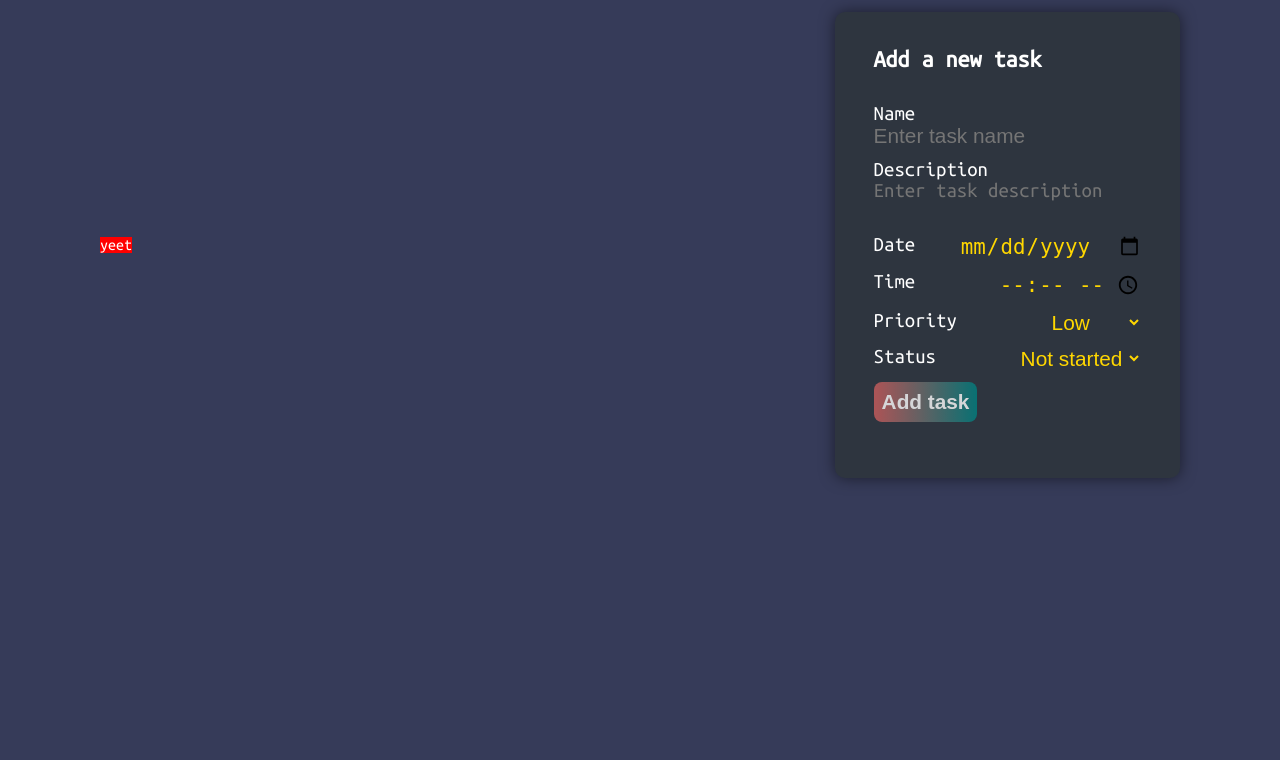
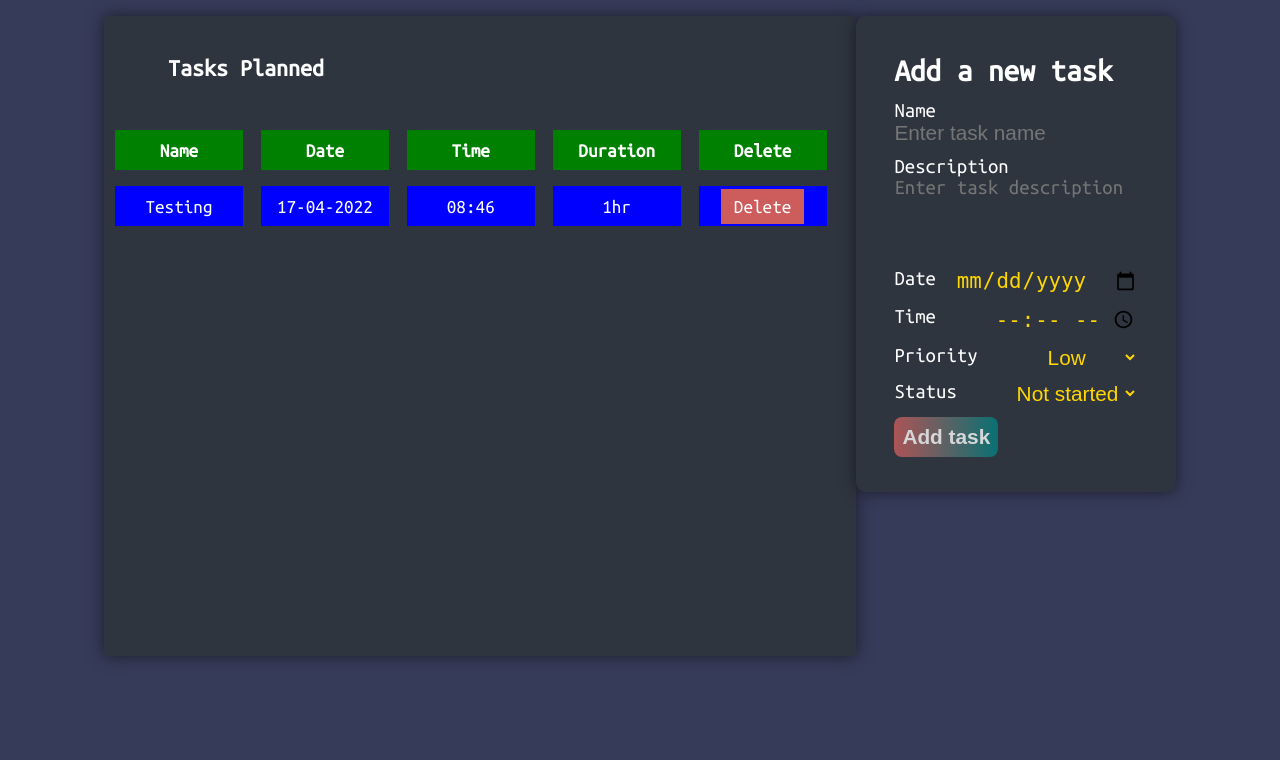
Before and after one commit to Naman-Biswajit/Dumb-Team-project, a Flask app: page /planner in a window 1280 px wide. Shown: the part 88-848 px from the top of the page. Before the commit the page ends 571 px from the top, so only its background shows below. Run offline with Flask 2, Linux system fonts and the light colour scheme; some libraries are stand-ins or nearby versions; some web fonts are replaced.

Commit message:
Added basic structure for task list table

```diff
--- a/app.py
+++ b/app.py
@@ -8,16 +8,20 @@ app = Flask(__name__, template_folder='templates')
 def login():
     return redirect('/explore')
 
+
 @app.route('/explore')
 def index():
     return render_template('explore.html', explore="active")
+
 
 @app.route('/planner')
 def planner():
     return render_template('planner.html', explore="active")
 
+
 @app.errorhandler(404)
 def page_not_found(e):
     return render_template('404.html')
 
+
 app.run(port=5000, debug=True)
--- a/static/css/planner.css
+++ b/static/css/planner.css
@@ -1,10 +1,10 @@
-@import url('https://fonts.googleapis.com/css2?family=Ubuntu+Mono&display=swap');
+@import url("https://fonts.googleapis.com/css2?family=Ubuntu+Mono&display=swap");
 
 :root {
 	--bg: #363b59;
 	--inner: #2e353f;
 	--text-font: "Ubuntu Mono", monospace;
-	--special: 'Kanit', sans-serif;
+	--special: "Kanit", sans-serif;
 	--shadow: #00000080;
 	--gradient-left: indianred;
 	--gradient-right: teal;
@@ -17,23 +17,13 @@ body {
 }
 
 .super-container {
-	margin: 100px;
+	margin: 13vh;
 }
 
 .main-container {
 	display: flex;
 	justify-content: space-between;
-	align-items: center;
-}
-
-.task-container {
-	background: red;
-}
-.content-container {
-	background: var(--inner);
-  padding: 3vh 3vw;
-  border-radius: 10px;
-  box-shadow: var(--shadow) 0 0 15px;
+	align-items: flex-start;
 }
 
 .content-header {
@@ -43,9 +33,14 @@ body {
 }
 
 .content-body {
+	border-radius: 10px;
+	padding: 3vh 3vw;
+	background: var(--inner);
+	box-shadow: var(--shadow) 0 0 15px;
 	font-size: 1.3rem;
-  margin: 2rem auto;
 	font-family: var(--text-font);
+	max-width: 25vw;
+	max-height: 80vh;
 }
 
 .form-group {
@@ -53,7 +48,6 @@ body {
 	justify-content: space-between;
 	margin: 0.7rem 0;
 }
-
 
 .col {
 	display: flex;
@@ -72,16 +66,14 @@ body {
 	width: 100%;
 	resize: none;
 	font-family: var(--text-font);
-	background: var(--inner);
-}
-
-.select {
-	color-scheme: dark light;
+	height: 10vh;
 }
 
 #add-task {
 	color: white;
-	background: linear-gradient(to right, var(--gradient-left), var(--gradient-right));
+	background: linear-gradient(to right,
+			var(--gradient-left),
+			var(--gradient-right));
 	border: 3px transparent;
 	border-radius: 0.5rem;
 	font-weight: bold;
@@ -97,3 +89,52 @@ body {
 	opacity: 1;
 	transition: 0.2s ease-in-out, padding 0.3s linear;
 }
+
+option {
+	background: var(--inner);
+}
+
+.task-container {
+	background: var(--inner);
+	box-shadow: var(--shadow) 0 0 15px;
+	height: 80vh;
+	width: 62vw;
+}
+
+.task-header {
+	margin: 5vh 5vw;
+}
+
+.table-row {
+	 display: flex;
+	justify-content: space-between;
+}
+
+#task-list {
+	font-size: 1.2rem;
+	overflow: scroll;
+}
+
+th, td {
+	display: flex;
+	align-items: center;
+	justify-content: center;
+	width: 10vw;
+	height: 5vh;
+	margin: 1vh 0.7vw;
+}
+
+th {
+	background: green;
+}
+
+td {
+	background: blue
+}
+
+#delete {
+	padding: 1vh 1vw;
+	color: white;
+	background: indianred;
+	text-decoration: none;
+}
--- a/static/css/scrollbar.css
+++ b/static/css/scrollbar.css
@@ -6,6 +6,7 @@ body::-webkit-scrollbar-track {
   background: darkslateblue;
 }
 
-body::-webkit-scrollbar-thumb {
+body::-webkit-scrollbar-thumb{
+  border-radius: 3px;
 	background: linear-gradient(0deg, #ee7752 0%, #792dc5 50%, #3ab5fc 100%);
 }
--- a/templates/planner.html
+++ b/templates/planner.html
@@ -1,36 +1,53 @@
-{% extends "base.html" %}
-{% block head %}
+{% extends "base.html" %} {% block head %}
 <title>Planner</title>
-<link rel="stylesheet" href="/static/css/planner.css">
-{% endblock %}
-
-{% block body %}
+<link rel="stylesheet" href="/static/css/planner.css" />
+{% endblock %} {% block body %}
 <section class="super-container">
 	<div class="main-container">
 		<div class="task-container">
-            yeet
+			<div class="task-header">
+				<h1>Tasks Planned</h1>
 			</div>
-        <div class="content-container">
+			<table id="task-list">
+				<tr class="table-row">
+					<th class="th-name">Name</th>
+					<th class="th-date">Date</th>
+					<th class="th-time">Time</th>
+					<th class="th-duration">Duration</th>
+					<th class="th-delete">Delete</th>
+				</tr>
+				<tr class="table-row">
+					<td class="td-name">Testing</td>
+					<td class="td-date">17-04-2022</td>
+					<td class="td-time">08:46</td>
+					<td class="td-duration">1hr</td>
+					<td class="td-delete"><a id="delete" href="">Delete</a></td>
+				</tr>
+			</table>
+		</div>
+		<div class="content-container col">
+			<div class="content-body">
 				<div class="content-header">
 					<h2>Add a new task</h2>
 				</div>
-            <div class="content-body">
 				<form action="/planner/add" method="POST">
 					<div class="form-group col">
 						<label for="task-name">Name</label>
-                        <input type="text" name="task-name" id="task-name" class="form-control" placeholder="Enter task name">
+						<input type="text" name="task-name" id="task-name" class="form-control"
+							placeholder="Enter task name" />
 					</div>
 					<div class="form-group col">
 						<label for="task-description">Description</label>
-                        <textarea maxlenght="100" name="task-description" id="task-description" class="form-control" placeholder="Enter task description"></textarea>
+						<textarea maxlenght="100" name="task-description" id="task-description" class="form-control"
+							placeholder="Enter task description"></textarea>
 					</div>
 					<div class="form-group">
 						<label for="task-date">Date</label>
-                        <input type="date" name="task-date" id="task-date" class="form-control select">
+						<input type="date" name="task-date" id="task-date" class="form-control select" />
 					</div>
 					<div class="form-group">
 						<label for="task-time">Time</label>
-                        <input type="time" name="task-time" id="task-time" class="form-control select">
+						<input type="time" name="task-time" id="task-time" class="form-control select" />
 					</div>
 					<div class="form-group">
 						<label for="task-priority">Priority</label>
@@ -49,7 +66,9 @@
 						</select>
 					</div>
 					<div class="form-group">
-                        <input type="submit" value="Add task" id="add-task">
+						<input type="submit" value="Add task" id="add-task" />
+					</div>
+					<div class="extra">
 					</div>
 				</form>
 			</div>
```
Also changed, not shown: static/css/404.css (+4 -4 lines). Lines whose indentation alone changed are shown as unchanged.
